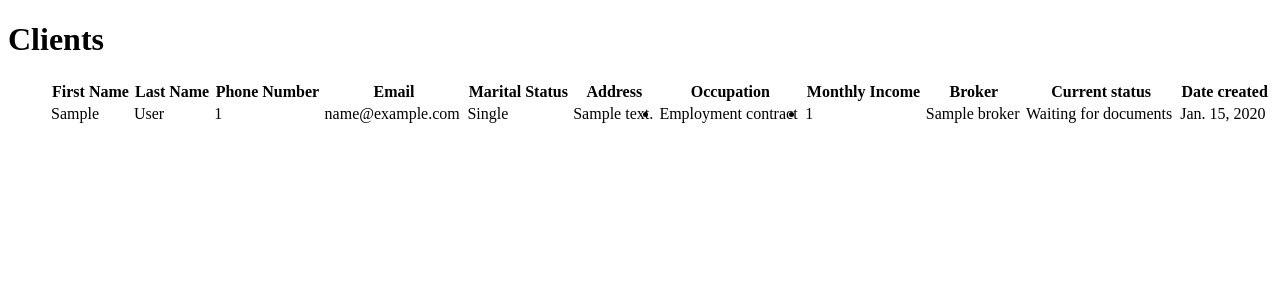
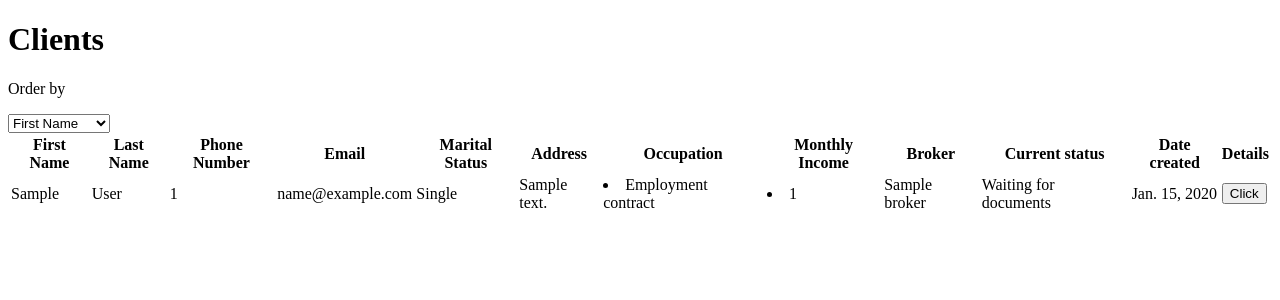
Before and after one commit to emillech/Loan-helper, a Django app: page /all_clients/ in a window 1280 px wide. Shown: the top 300 px of the page. Run offline with Django 3.2, Linux system fonts and the light colour scheme; tables that the repository leaves empty hold one stand-in row (values such as "Sample post").

Commit message:
some minor updates

```diff
--- a/loan_helper/templates/loan_helper/client_list.html
+++ b/loan_helper/templates/loan_helper/client_list.html
@@ -6,9 +6,17 @@
 </head>
 <body>
 <h1>Clients</h1>
-<ul>
-{% for client in object_list %}
+
+<p>Order by</p>
+<form action="" method="GET">
+<select name="order" id="order">
+    <option>First Name</option>
+    <option name="last_name">Last Name</option>
+    <option>Date Created</option>
+</select>
+</form>
      <table style="width:100%">
+
   <tr>
     <th>First Name</th>
     <th>Last Name</th>
@@ -21,8 +29,11 @@
     <th>Broker</th>
     <th>Current status</th>
     <th>Date created</th>
+    <th>Details</th>
   </tr>
+       {% for client in object_list %}
   <tr>
+
     <td>{{ client.first_name }}</td>
     <td>{{ client.last_name }}</td>
     <td>{{ client.phone_number }}</td>
@@ -42,11 +53,14 @@
     <td>{{ client.broker }}</td>
     <td>{{ client.get_current_status_display }}</td>
     <td>{{ client.date_created }}</td>
+    <td><a href="/client_details/{{ client.id }}"> <input type="button" value="Click"></a></td>
   </tr>
-</table><br><br>
-{% empty %}
+     {% empty %}
     <li>No clients yet.</li>
 {% endfor %}
-</ul>
+</table><br><br>
+
+
+
 </body>
 </html>
--- a/loan_helper/views.py
+++ b/loan_helper/views.py
@@ -1,6 +1,7 @@
+from django.http import HttpResponseRedirect
 from django.shortcuts import render
 from django.views import View
-from django.views.generic.edit import CreateView
+from django.views.generic.edit import CreateView, UpdateView
 from django.views.generic import ListView
 from django.urls import reverse_lazy
 from loan_helper.models import Client, Broker, Comment, Occupation, ClientOccupation
@@ -15,7 +16,7 @@ class IndexView(View):
 class ClientCreate(CreateView):
     model = Client
     fields = '__all__'
-    success_url = reverse_lazy('/all_clients/')
+    success_url = '/all_clients'
 
 
 class BrokerCreate(CreateView):
@@ -61,6 +62,7 @@ class ClientDetailsView(View):
 
 class ClientListView(ListView):
     model = Client
+    ordering = ['first_name']
 
     def get_context_data(self, **kwargs):
         context = super(ClientListView, self).get_context_data(**kwargs)
@@ -68,3 +70,20 @@ class ClientListView(ListView):
             'client_occupation': ClientOccupation.objects.all(),
         })
         return context
+
+    def get_ordering(self):
+        order = self.request.GET.get('order')
+        if order:
+            ordering = self.request.GET.get('ordering', order)
+            return ordering
+
+
+class ClientUpdate(UpdateView):
+    model = Client
+    fields = '__all__'
+    pk_url_kwarg = 'pk'
+
+    def form_valid(self, form):
+        """If the form is valid, redirect to the supplied URL."""
+        client_id = self.object.id
+        return HttpResponseRedirect(f'/client_details/{client_id}')
--- a/project/urls.py
+++ b/project/urls.py
@@ -15,7 +15,7 @@ Including another URLconf
 """
 from django.contrib import admin
 from django.urls import path
-from loan_helper.views import IndexView, ClientCreate, BrokerCreate, ClientDetailsView, ClientListView
+from loan_helper.views import IndexView, ClientCreate, BrokerCreate, ClientDetailsView, ClientListView, ClientUpdate
 
 urlpatterns = [
     path('admin/', admin.site.urls),
@@ -24,4 +24,5 @@ urlpatterns = [
     path('add_broker/', BrokerCreate.as_view()),
     path('client_details/<int:id>/', ClientDetailsView.as_view()),
     path('all_clients/', ClientListView.as_view()),
+    path('client_update/<int:pk>/', ClientUpdate.as_view()),
 ]
```
Also changed, not shown: loan_helper/templates/client_details.html (+6 -2 lines).
